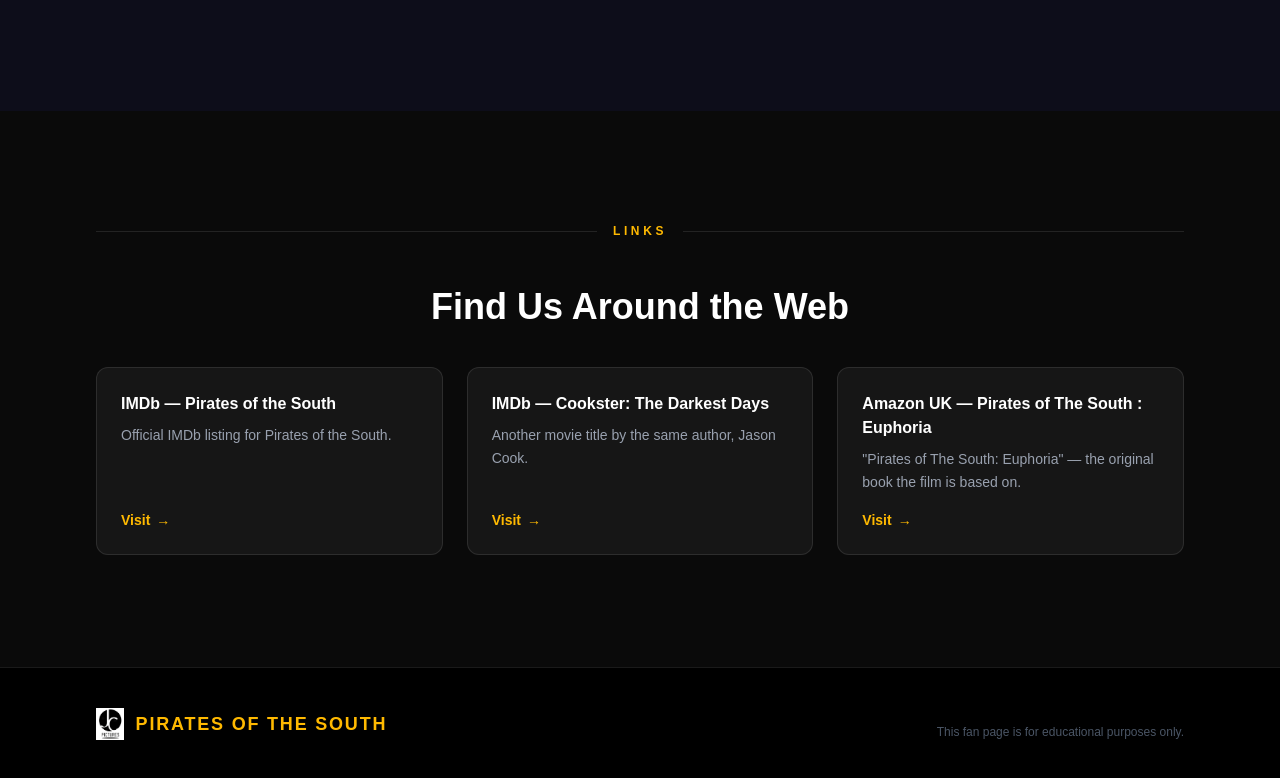
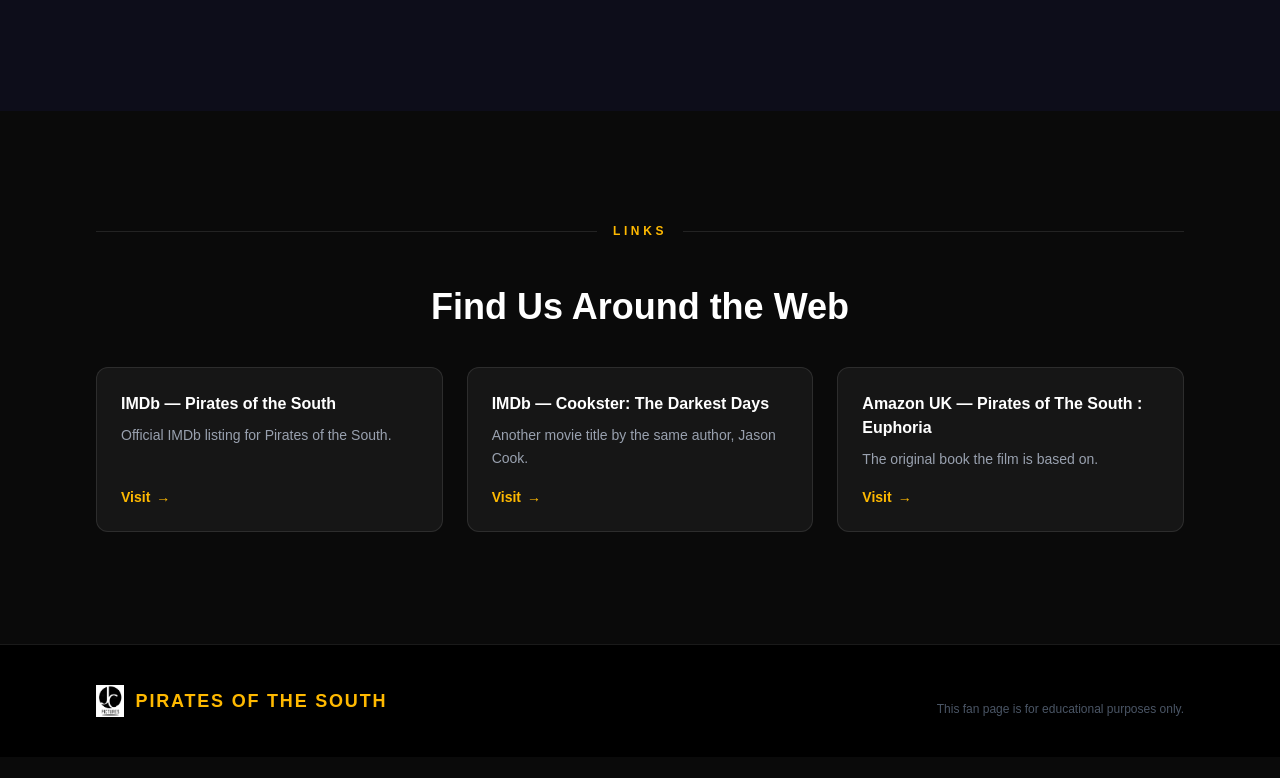
Before and after one commit to lamhoyin1234/Movie, a Next.js app: page /Movie/ in a window 1280 px wide. Shown: the part 3139-3917 px from the top of the page. After the commit the page ends 3896 px from the top, so only its background shows below. Built offline with nearby package versions, Linux system fonts and the light colour scheme.

Commit message:
fix: improve image scaling in Hero component and refine description in Links component

```diff
--- a/src/components/Hero.tsx
+++ b/src/components/Hero.tsx
@@ -12,7 +12,7 @@
         alt="Pirates of the South"
         layout="fill"
         objectFit="cover"
-        className="absolute inset-0 w-full h-full"
+        className="absolute inset-0 w-full h-full scale-75 origin-center"
       />
       {/* Subtle grid overlay */}
       <div
--- a/src/components/Links.tsx
+++ b/src/components/Links.tsx
@@ -12,7 +12,7 @@
   {
     label: "Amazon UK — Pirates of The South : Euphoria",
     description:
-      '"Pirates of The South: Euphoria" — the original book the film is based on.',
+      'The original book the film is based on.',
     url: "https://www.amazon.co.uk/Pirates-South-Euphoria-Jason-Cook-ebook/dp/B091CVP43L",
   },
 ];
```
